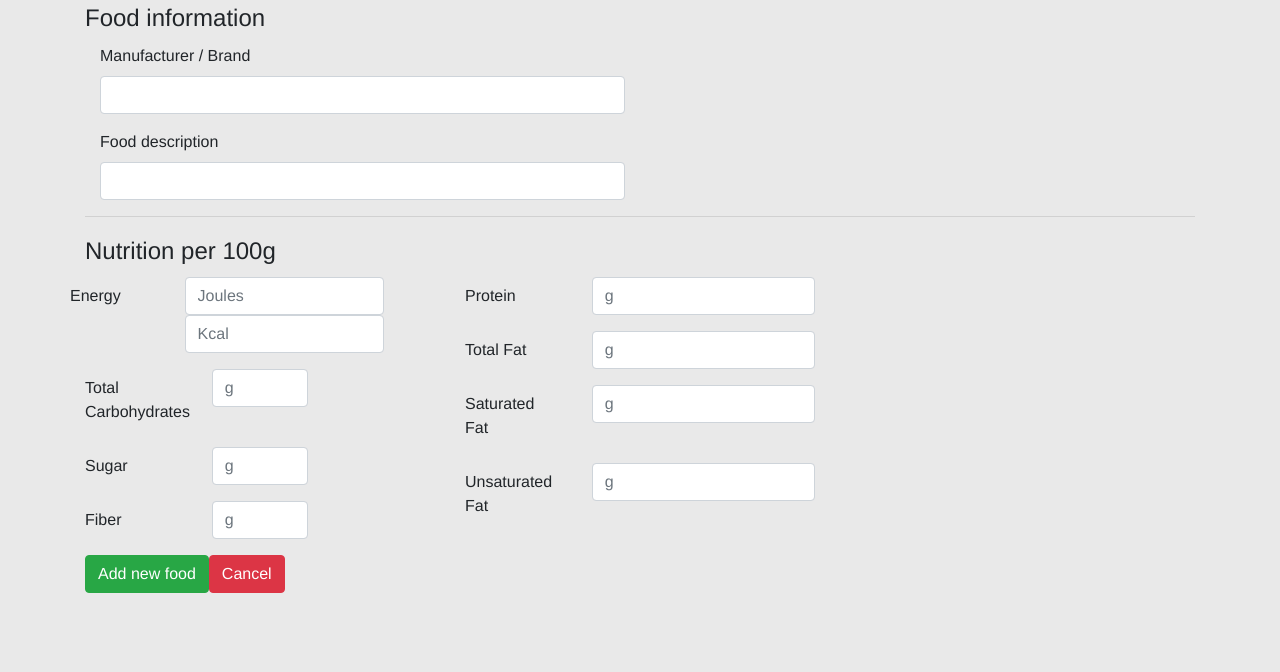
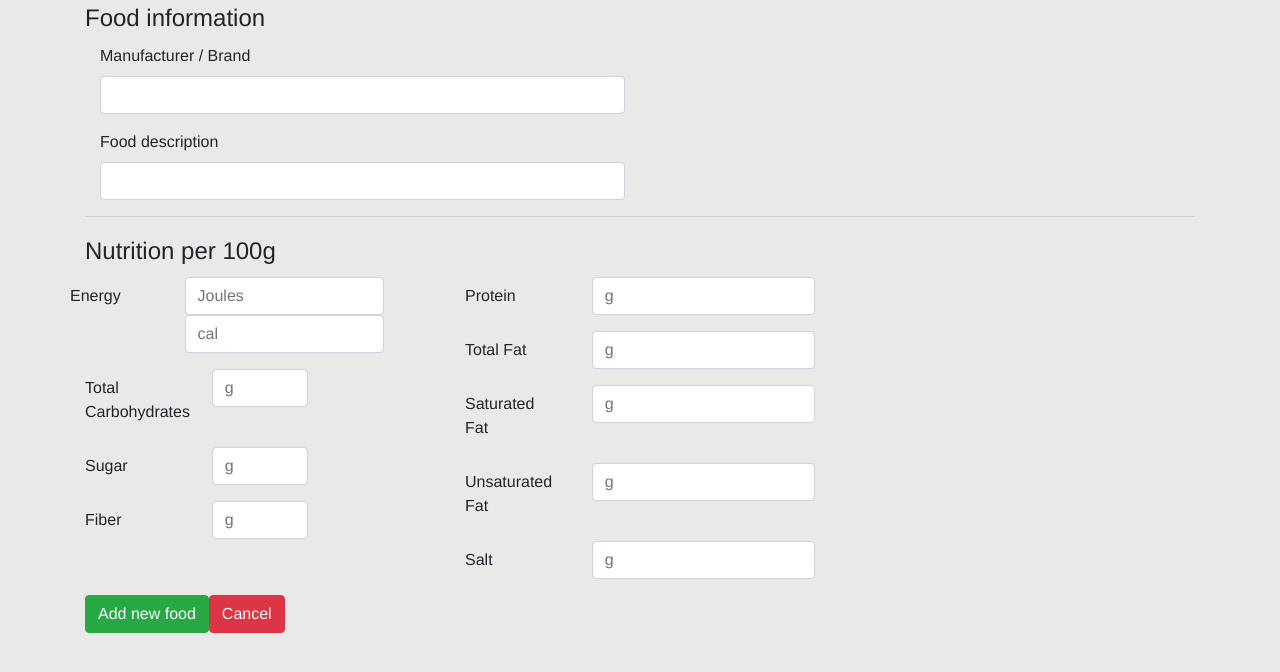
Before and after one commit to tabur/nutri-track, a React (Create React App) app in the folder frontend/: page / in a window 1280 px wide. Shown: the top 672 px of the page. Built offline with nearby package versions, Linux system fonts and the light colour scheme.

Commit message:
AddFood lomake ja frontend api toimii

```diff
--- a/frontend/package.json
+++ b/frontend/package.json
@@ -35,5 +35,6 @@
   },
   "devDependencies": {
     "parcel": "^1.12.4"
-  }
+  },
+  "proxy":"http://localhost:3001"
 }
--- a/frontend/src/App.js
+++ b/frontend/src/App.js
@@ -96,7 +96,7 @@ class App extends React.Component {
   render() {
     return(
       <div className="App">
-        <AddFood></AddFood>
+        <AddFood addFood={this.addFood} />
       </div>
 
     );
--- a/frontend/src/components/AddFood.js
+++ b/frontend/src/components/AddFood.js
@@ -7,7 +7,7 @@ import Button from 'react-bootstrap/Button';
 
 
 class AddFood extends React.Component {
-/*
+
 	constructor(props) {
     super(props);
     this.state = {
@@ -26,6 +26,7 @@ class AddFood extends React.Component {
 
   }
 
+  //tarvitaan että kenttiin tulee näkymään niihin kirjotetut arvot kun kentän teksti tulee statesta
   onChange = (event) => {
 		let state = {}
 		state[event.target.name] = event.target.value
@@ -33,27 +34,61 @@ class AddFood extends React.Component {
 	}
 
   onSubmit = (event) => {
-		event.preventDefault();
+    event.preventDefault();
+
+		let food = {
+      manufacturer:this.state.manufacturer,
+      description:this.state.description,
+      energy:this.state.energy,
+      carbs:this.state.carbs,
+      sugar:this.state.sugar,
+      fiber:this.state.fiber,
+      fat:this.state.fat,
+      saturated:this.state.saturated,
+      unsaturated:this.state.unsaturated,
+      protein:this.state.protein,
+      salt:this.state.salt
+		}
+
+		this.props.addFood(food);
+
+		this.setState({
+      manufacturer:"",
+      description:"",
+      energy:"",
+      carbs:"",
+      sugar:"",
+      fiber:"",
+      fat:"",
+      saturated:"",
+      unsaturated:"",
+      protein:"",
+      salt:""
+		});
 
   }
- */
+
+  submit = (event) => {
+		event.preventDefault();
+	}
+
   render() {
     return (
       <Container>
 
-         <Form size="sm">
+         <Form size="sm" onSubmit={this.submit}>
 
           <legend>Food information</legend>
           <Col md={6}>
           <Form.Group>
-            <Form.Label htmlFor="brand">Manufacturer / Brand</Form.Label>
-            <Form.Control type="text" name="brand" id="brand" placeholder="" />
+            <Form.Label htmlFor="manufacturer">Manufacturer / Brand</Form.Label>
+            <Form.Control type="text" name="manufacturer" id="manufacturer" onChange={this.onChange} value={this.state.manufacturer} placeholder="" />
           </Form.Group>
           </Col>
           <Col md={6}>
             <Form.Group>
               <Form.Label htmlFor="description">Food description</Form.Label>
-              <Form.Control type="text" name="description" id="description" placeholder="" />
+              <Form.Control type="text" name="description" id="description" onChange={this.onChange} value={this.state.description} placeholder="" />
             </Form.Group>
           </Col>
 
@@ -67,8 +102,8 @@ class AddFood extends React.Component {
               <Form.Group as={Row} controlId="Energy">
                 <Form.Label column md={4} htmlFor="">Energy</Form.Label>
                 <Col>
-                  <Form.Control ml="auto"  type="text" name="joules" id="joules" placeholder="Joules" />
-                  <Form.Control ml={4}  type="text" name="calories" id="calories" placeholder="Kcal" />
+                  <Form.Control ml="auto"  type="text" name="energy" id="joules" onChange={this.onChange} value={this.state.energy} placeholder="Joules" />
+                  <Form.Control ml={4}  type="text" name="calories" id="calories" placeholder="cal" />
                 </Col>
 
               </Form.Group>
@@ -79,7 +114,7 @@ class AddFood extends React.Component {
                 <Form.Group as={Row}>
                   <Form.Label htmlFor="" column md={4}>Total Carbohydrates</Form.Label>
                   <Col md={4}>
-                    <Form.Control ml="auto" type="text" name="carbs" id="carbs" placeholder="g" />
+                    <Form.Control ml="auto" type="text" name="carbs" id="carbs" onChange={this.onChange} value={this.state.carbs} placeholder="g" />
                   </Col>
                 </Form.Group>
 
@@ -87,14 +122,14 @@ class AddFood extends React.Component {
                 <Form.Group as={Row}>
                   <Form.Label pl={4} column md={4} htmlFor="" >Sugar</Form.Label>
                   <Col md={4}>
-                    <Form.Control ml="auto" type="text" name="sugar" id="sugar" placeholder="g" />
+                    <Form.Control ml="auto" type="text" name="sugar" id="sugar" onChange={this.onChange} value={this.state.sugar} placeholder="g" />
                   </Col>
                 </Form.Group>
 
                 <Form.Group as={Row}>
                   <Form.Label pl={4} column md={4} htmlFor="">Fiber</Form.Label>
                   <Col md={4}>
-                    <Form.Control ml="auto" type="text" name="fiber" id="fiber" placeholder="g" />
+                    <Form.Control ml="auto" type="text" name="fiber" id="fiber" onChange={this.onChange} value={this.state.fiber} placeholder="g" />
                   </Col>
                 </Form.Group>
 
@@ -104,7 +139,7 @@ class AddFood extends React.Component {
             <Form.Group as={Row}>
               <Form.Label column md={4} htmlFor="">Protein</Form.Label>
               <Col>
-                <Form.Control ml="auto" type="text" name="protein" id="protein" placeholder="g" />
+                <Form.Control ml="auto" type="text" name="protein" id="protein" onChange={this.onChange} value={this.state.protein} placeholder="g" />
               </Col>
             </Form.Group>
 
@@ -112,31 +147,37 @@ class AddFood extends React.Component {
               <Form.Group as={Row}>
                 <Form.Label column md={4} htmlFor="">Total Fat</Form.Label>
                 <Col>
-                  <Form.Control ml="auto" type="text" name="fat" id="fat" placeholder="g" />
+                  <Form.Control ml="auto" type="text" name="fat" id="fat" onChange={this.onChange} value={this.state.fat} placeholder="g" />
                 </Col>
               </Form.Group>
 
               <Form.Group as={Row}>
                 <Form.Label column md={4} pl={4} htmlFor="">Saturated Fat</Form.Label>
                 <Col>
-                  <Form.Control ml="auto" type="text" name="fat-sat" id="fat-sat" placeholder="g" />
+                  <Form.Control ml="auto" type="text" name="saturated" id="saturated" onChange={this.onChange} value={this.state.saturated} placeholder="g" />
                 </Col>
               </Form.Group>
 
               <Form.Group as={Row}>
                 <Form.Label column md={4} pl={4} htmlFor="" >Unsaturated Fat</Form.Label>
                 <Col>
-                  <Form.Control ml="auto" type="text" name="fat-unsat" id="fat-unsat" placeholder="g" />
+                  <Form.Control ml="auto" type="text" name="unsaturated" id="unsaturated" onChange={this.onChange} value={this.state.unsaturated} placeholder="g" />
                 </Col>
               </Form.Group>
             </fieldset>
+            <Form.Group as={Row}>
+                <Form.Label column md={4} htmlFor="" >Salt</Form.Label>
+                <Col>
+                  <Form.Control ml="auto" type="text" name="salt" id="salt" onChange={this.onChange} value={this.state.salt} placeholder="g" />
+                </Col>
+              </Form.Group>
 
           </Col>
         </Row>
         <Form.Group as={Row} pt={3}>
           <Col md={10}>
-            <Button variant="success" type="submit" >Add new food</Button>
-            <Button variant="danger" type="cancel" >Cancel</Button>
+            <Button variant="success" onClick={this.onSubmit}>Add new food</Button>
+            <Button variant="danger" >Cancel</Button>
           </Col>
         </Form.Group>
 
```
